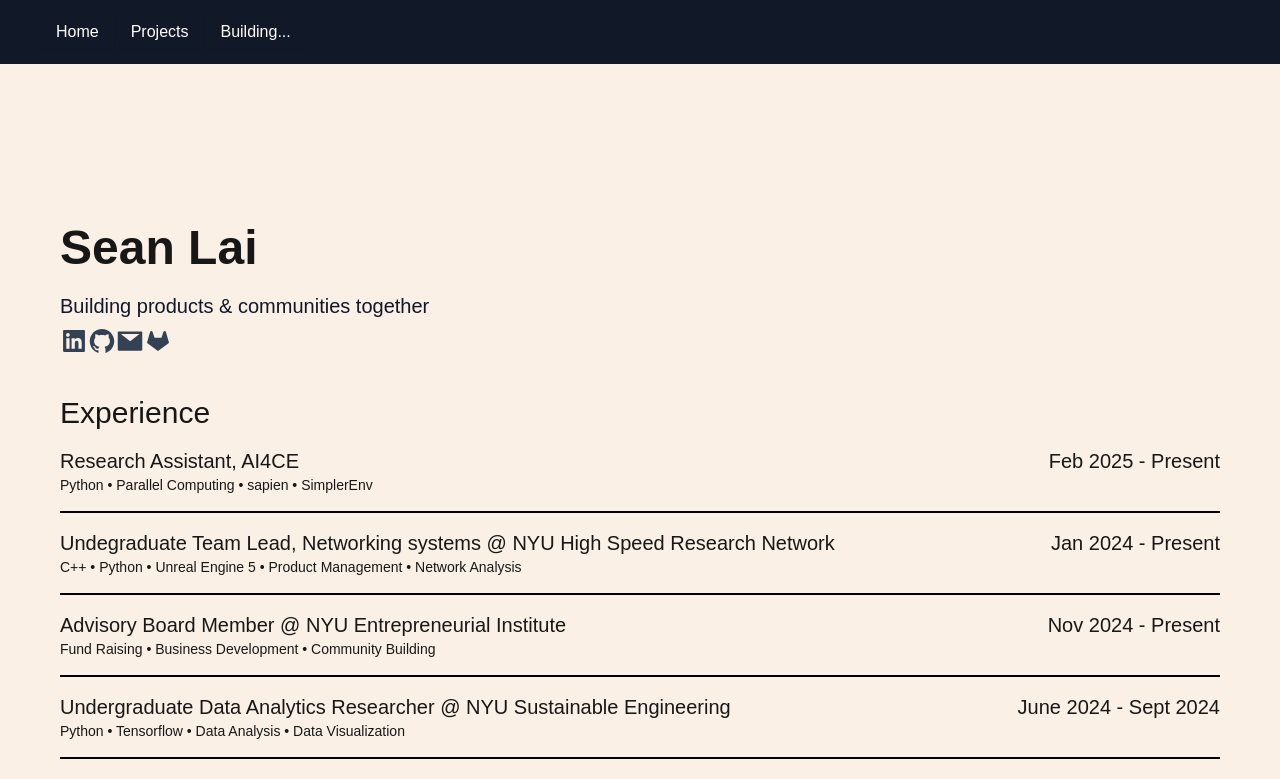
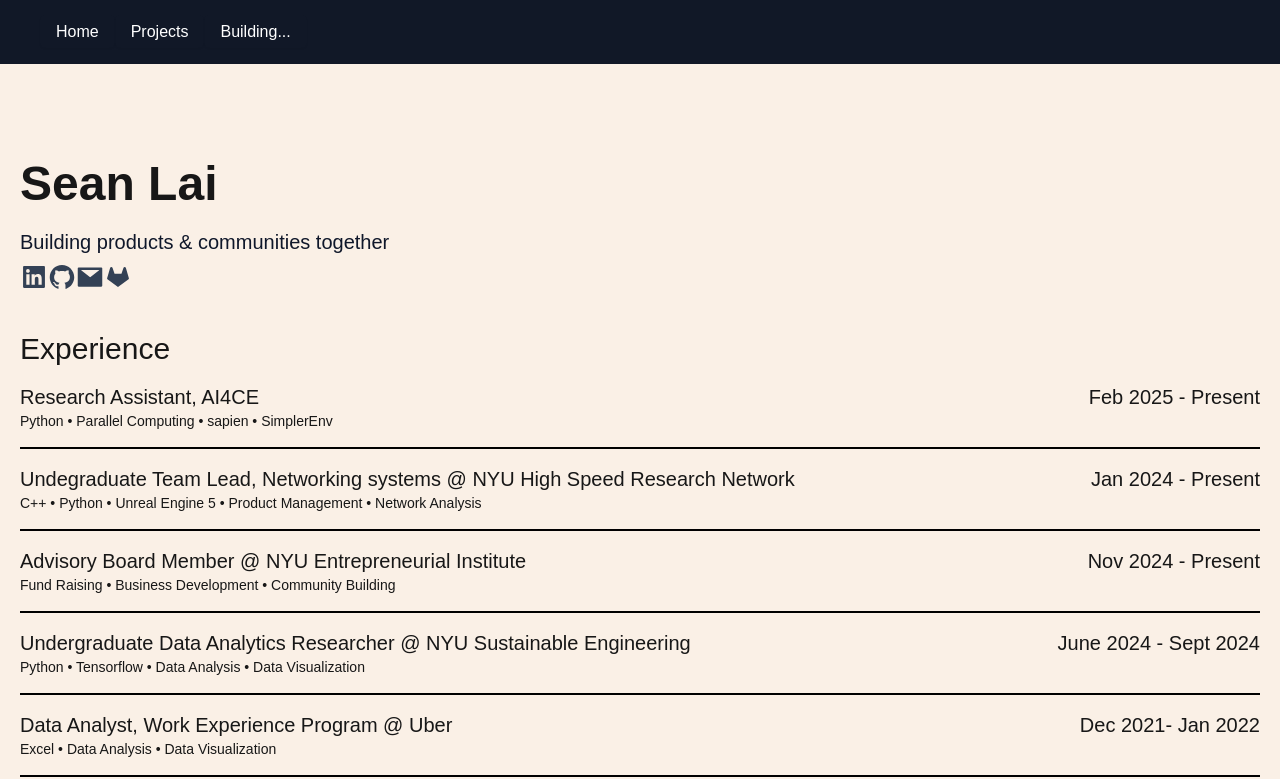
Before and after one commit to sean-lai-sh/2025_portfolio, a Next.js app: page / in a window 1280 px wide. Shown: the top 779 px of the page. Built offline with nearby package versions, Linux system fonts and the light colour scheme.

Commit message:
fixed bug on hero with dynamic resize

```diff
--- a/app/layout.tsx
+++ b/app/layout.tsx
@@ -31,7 +31,7 @@
 
       >
         <Header />
-        <main className="bg-[#faf0e6] h-screen">{children}</main>
+        <main className="">{children}</main>
       </body>
     </html>
   );
--- a/app/template.tsx
+++ b/app/template.tsx
@@ -1,9 +1,9 @@
-import Transition from "@/components/transition";
+
 
 export default function Template({children}: {children: React.ReactNode}) {
   return (
-    <Transition>
+    <div>
       {children}
-    </Transition>
+    </div>
   )
 }
--- a/components/header.tsx
+++ b/components/header.tsx
@@ -1,5 +1,4 @@
 import React from 'react'
-import Link from 'next/link'
 import TransitionLink from '../utils/transitionLink'
 const Header = () => {
   const TransitionLinkCSS = "px-3 lg:px-4 py-2 hover:bg-white hover:shadow-gray-500 hover:text-black ease-in-out rounded-md shadow-sm"
--- a/components/hero.tsx
+++ b/components/hero.tsx
@@ -1,5 +1,5 @@
 'use client';
-import React from 'react'
+import React, { useCallback } from 'react'
 import AnimatedText from './animatedtext'
 import Link from 'next/link'
 import { AiFillLinkedin, AiFillGithub, AiFillMail, AiFillGitlab } from "react-icons/ai";
@@ -52,7 +52,7 @@
   };
 
 
-  const taglineText = () =>{
+  const taglineText = useCallback(() =>{
     // if small remove the "together"
     if(windowSize.width < 780){
       return "Building products &\u00A0communities"
@@ -60,7 +60,7 @@
       return "Building products &\u00A0communities together"
     }
     // else tdo the entire thing
-  }
+  }, [windowSize.width])
 
   const socialsCSS = "w-7 h-7 ease-in-out duration-300 font-light text-slate-700"
 
```
